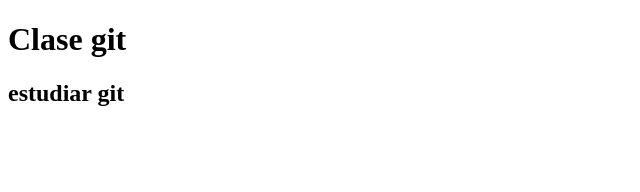
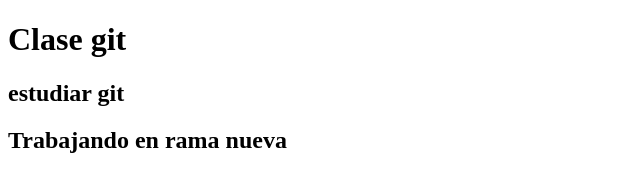
Before and after one commit to brunogianesini/Folde, a plain HTML site: page index.html in a window 1280 px wide. Shown: the whole page, without its empty margins (0-640 px from the left). Drawn offline with Linux system fonts and the light colour scheme.

Commit message:
creacion de h2 en rama-nueva

```diff
--- a/index.html
+++ b/index.html
@@ -13,6 +13,9 @@
         <section>
             <h2>estudiar git</h2>
         </section>
+        <section>
+            <h2>Trabajando en rama nueva</h2>
+        </section>
     </main>
     <footer></footer>
 </body>
```
